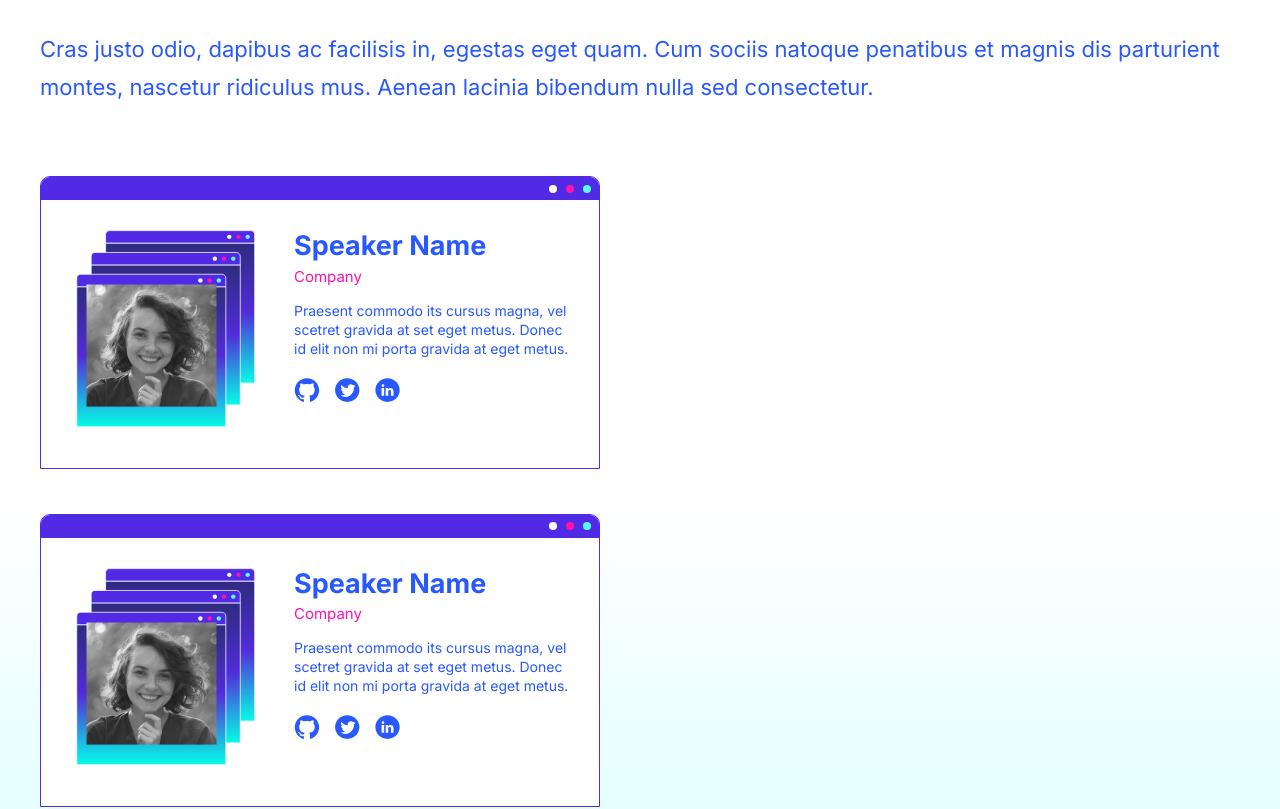
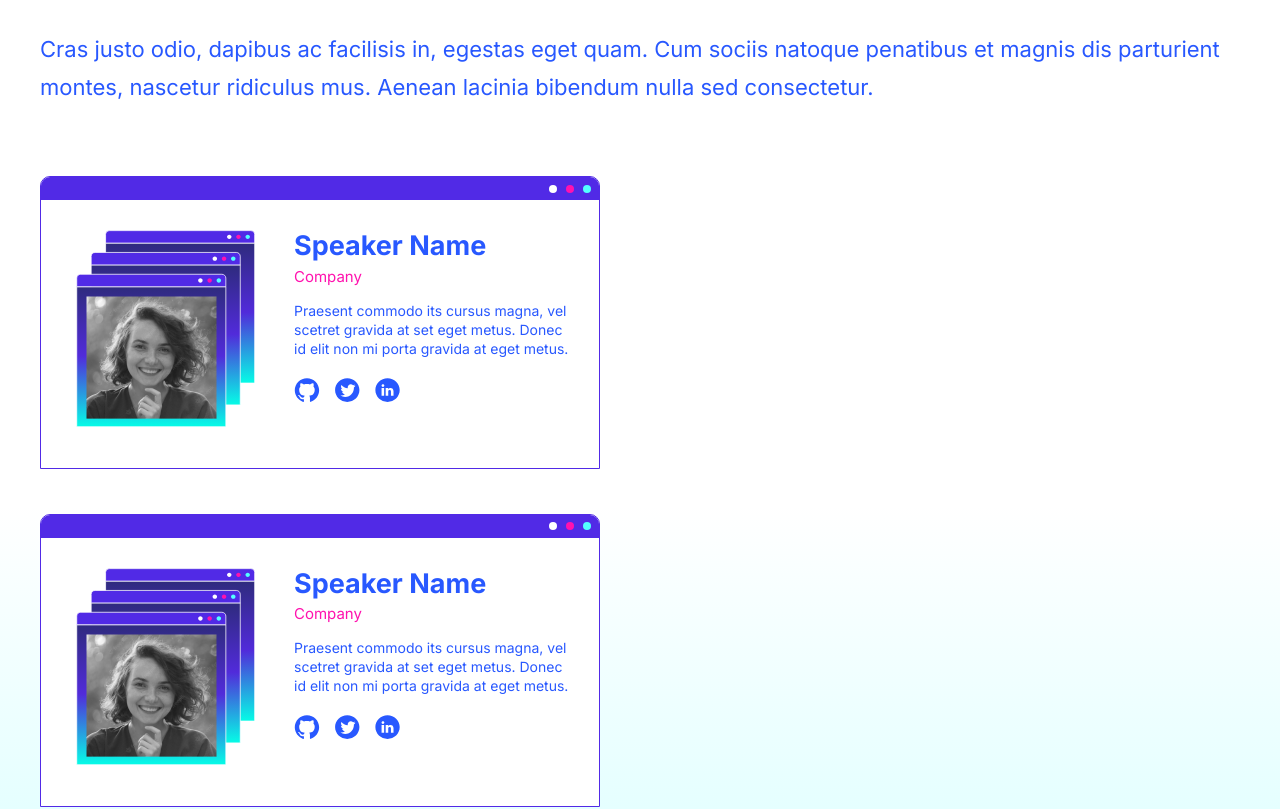
Before and after one commit to filmineio/compute.camp, a Next.js app: page / in a window 1280 px wide. Shown: the part 2850-3659 px from the top of the page. Built offline with nearby package versions, Linux system fonts and the light colour scheme; no server answers.

Commit message:
Add minor fix.

```diff
--- a/src/components/Pages/Landing/Participants/ParticipantsSingleParticipant/ParticipantsSingleParticipant.module.scss
+++ b/src/components/Pages/Landing/Participants/ParticipantsSingleParticipant/ParticipantsSingleParticipant.module.scss
@@ -38,7 +38,7 @@
 
       .participant-image {
         position: absolute;
-        bottom: 25px;
+        bottom: 13px;
         left: 10px;
       }
     }
```
